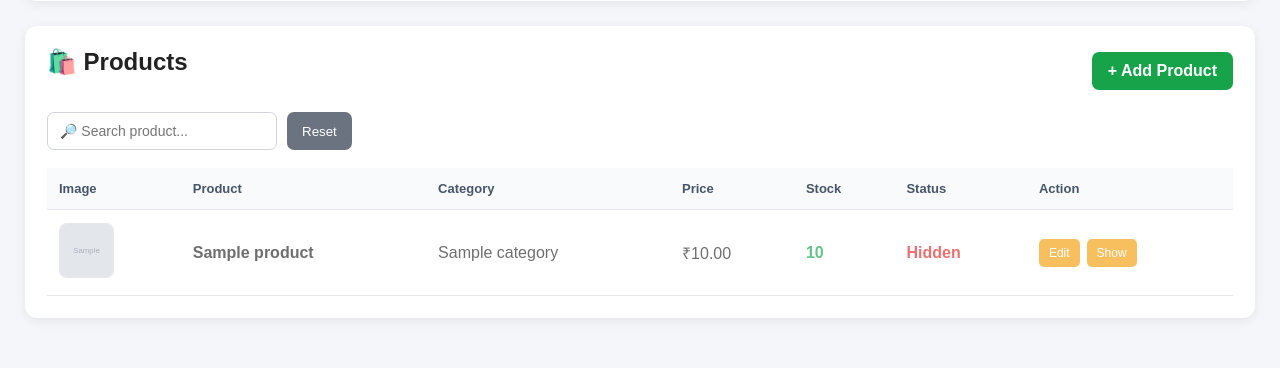
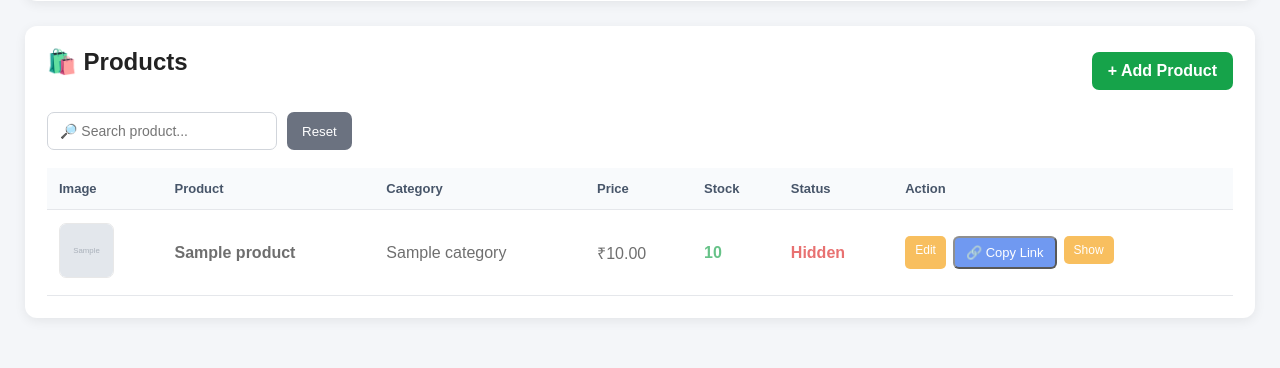
Before and after one commit to karansainikaran30-creator/myshoppingwebsite, a Flask app: template templates/admin/dashboard.html in a window 1280 px wide; the page is wider, and only the part inside the window is pictured. Shown: the part 1539-1907 px from the top of that part. Run offline with Flask 3, Linux system fonts and the light colour scheme; the template is opened without the code that fills it: most values are stand-ins (such as "Sample title", 1, 10 or a date in 2020); grey boxes marked "Sample" are stand-in pictures; some libraries are stand-ins or nearby versions.

Commit message:
link option add

```diff
--- a/templates/admin/dashboard.html
+++ b/templates/admin/dashboard.html
@@ -1914,6 +1914,14 @@
                                Edit
                                </a>
 
+                               <button
+                                    type="button"
+                                    class="view-btn"
+                                     onclick="copyProductLink('{{ product.id }}')"
+    >
+                                    🔗 Copy Link
+                                    </button>
+
                                     <form
                                       action="{{ url_for('toggle_product', product_id=product.id) }}"
                                       method="POST"
@@ -2232,7 +2240,31 @@
         filterProducts();
     }
 
-
+     function copyProductLink(productId) {
+
+    const productLink =
+        window.location.origin +
+        "/?product=" +
+        productId;
+
+    navigator.clipboard.writeText(productLink)
+        .then(function () {
+
+            alert(
+                "✅ Product link copied!\n\n" +
+                productLink
+            );
+
+        })
+        .catch(function () {
+
+            prompt(
+                "Copy this product link:",
+                productLink
+            );
+
+        });
+}
 </script>
 
 
```
Lines whose indentation alone changed are shown as unchanged.
